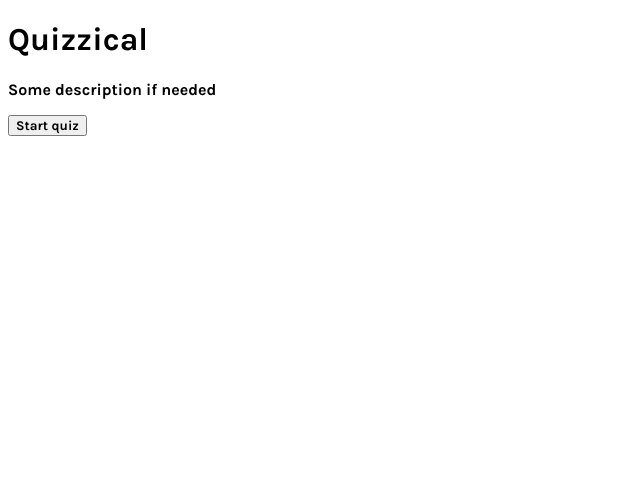
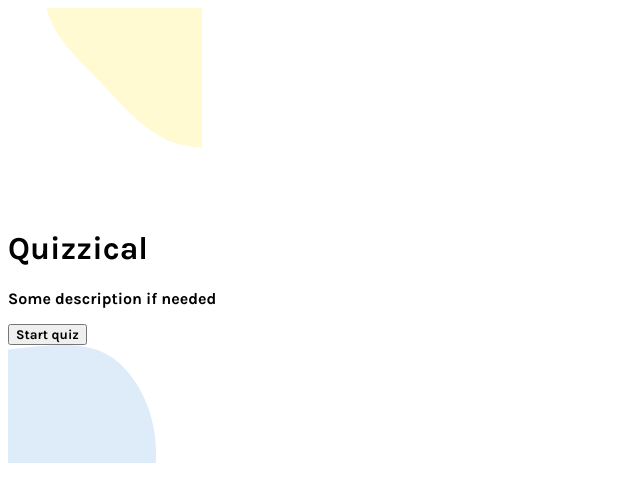
Before and after one commit to ErikEgl/quizzical-react, a React (Create React App) app: page / in a window 1280 px wide. Shown: the top 502 px of the page, without its empty margins (0-640 px from the left). Built offline with nearby package versions, Linux system fonts and the light colour scheme.

Commit message:
added blobs

```diff
--- a/src/App.js
+++ b/src/App.js
@@ -1,9 +1,12 @@
 import FirstPage from "./components/FirstPage/FirstPage";
+import Blob from "./components/Blob/Blob";
 
 function App() {
   return (
     <>
+      <Blob color={"yellow"}/>
       <FirstPage />
+      <Blob color={"blue"}/>
     </>
   );
 }
--- /dev/null
+++ b/src/components/Blob/Blob.js
@@ -0,0 +1,18 @@
+import React from "react";
+
+function Blob(props) {
+  return (
+    <>
+      {props.color === "yellow" ?
+      <svg width="194" height="197" viewBox="0 0 194 197" fill="none" xmlns="http://www.w3.org/2000/svg">
+        <path fill-rule="evenodd" clip-rule="evenodd" d="M99.4095 81.3947C71.1213 50.8508 33.3179 21.7816 37.1727 -19.6933C41.4394 -65.599 75.854 -105.359 118.419 -123.133C158.797 -139.994 206.035 -130.256 241.822 -105.149C271.947 -84.0141 272.823 -43.8756 282.141 -8.27104C292.17 30.0508 318.521 70.8106 296.501 103.779C273.538 138.159 224.991 143.432 183.931 138.768C148.318 134.723 123.751 107.677 99.4095 81.3947Z" fill="#FFFAD1"/>
+      </svg> :
+      <svg width="148" height="118" viewBox="0 0 148 118" fill="none" xmlns="http://www.w3.org/2000/svg">
+        <path fill-rule="evenodd" clip-rule="evenodd" d="M-5.55191 4.90596C35.9614 1.77498 82.2425 -9.72149 112.306 19.1094C145.581 51.0203 155.282 102.703 142.701 147.081C130.767 189.18 93.7448 220.092 51.8208 232.476C16.5281 242.902 -15.4332 218.605 -49.1007 203.738C-85.3375 187.737 -133.641 182.993 -145.741 145.239C-158.358 105.868 -132.269 64.5881 -103.064 35.3528C-77.7328 9.99541 -41.2727 7.60006 -5.55191 4.90596Z" fill="#DEEBF8"/>
+      </svg>
+      }
+    </>
+  );
+}
+
+export default Blob;
```
Also changed, not shown: src/components/Blob/Blob.scss (added).
